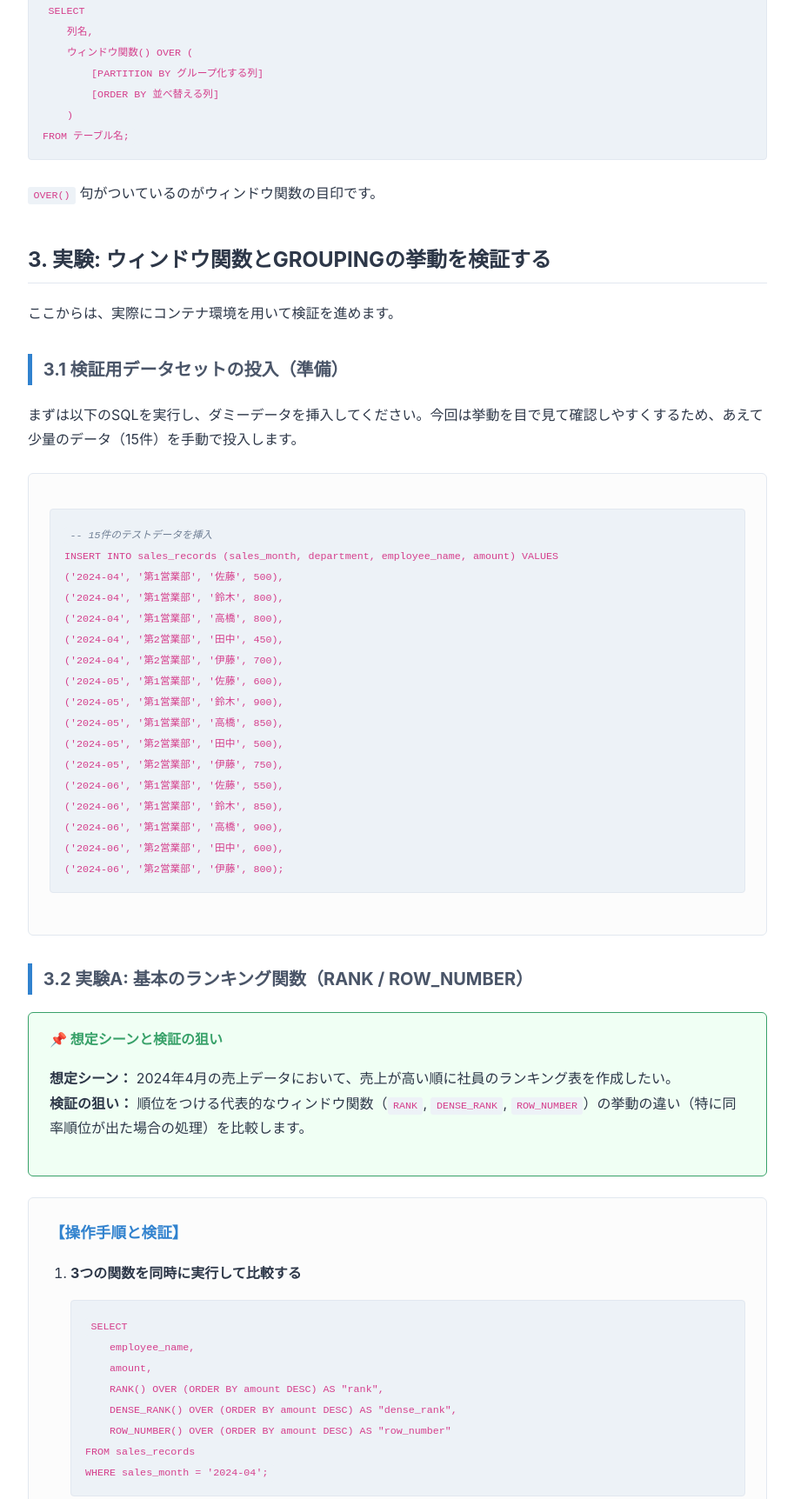
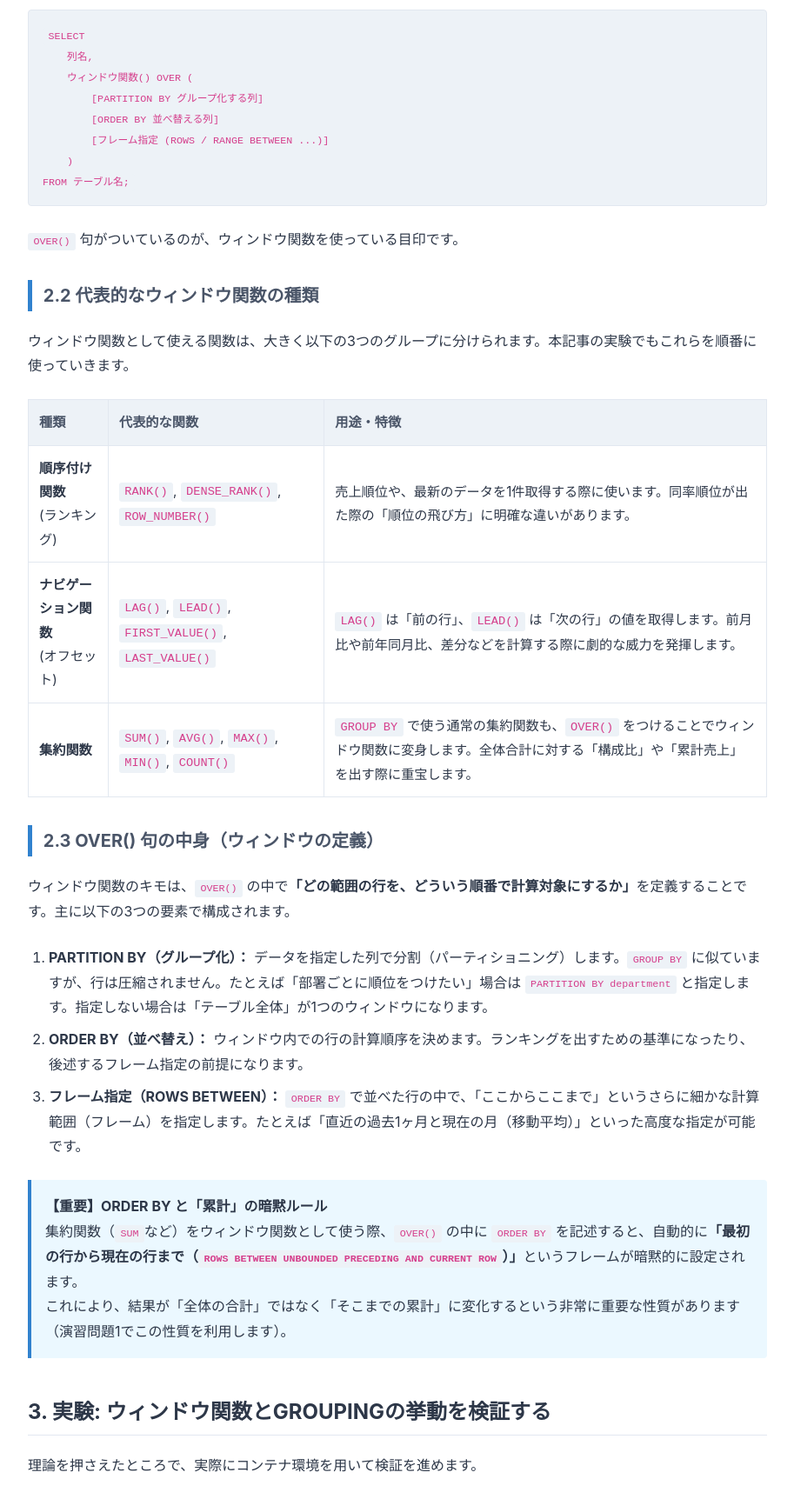
Before and after one commit to megumegu256/DB_technical_articles, a website: page technical_articles/html/ta_window_function.html in a window 1280 px wide. Shown: the part 2116-3840 px from the top of the page at 87% size, without its empty margins (183-1096 px from the left). Drawn offline with Linux system fonts and the light colour scheme.

Commit message:
update ta_window_function.html

```diff
--- a/technical_articles/html/ta_window_function.html
+++ b/technical_articles/html/ta_window_function.html
@@ -151,6 +151,15 @@
             margin-bottom: 1rem;
             font-size: 1.1rem;
         }
+        .terminal-img {
+            max-width: 100%;
+            height: auto;
+            border: 1px solid var(--border-color);
+            border-radius: 6px;
+            box-shadow: 0 2px 4px rgba(0,0,0,0.1);
+            margin: 1rem 0;
+            display: block;
+        }
         .footer {
             margin-top: 4rem;
             padding-top: 1rem;
@@ -210,30 +219,74 @@ CREATE TABLE sales_records (
     amount int NOT NULL             <span class="comment">-- 売上金額（万円）</span>
 );</code></pre>
 
-        <h2>2. ウィンドウ関数とは何か？（GROUP BYとの違い）</h2>
+        <h2>2. ウィンドウ関数とは何か？（詳細解説）</h2>
         <p>
-            ウィンドウ関数を理解する上で最も重要なのは、<strong>「GROUP BY（集約関数）」との違い</strong>です。
+            ウィンドウ関数を理解する上で最も重要なのは、<strong>通常の「GROUP BY（集約処理）」との違い</strong>です。
         </p>
         <ul>
-            <li><strong>GROUP BY:</strong> 複数の行を「1行に圧縮（集約）」してしまいます。個別のデータ（明細行）は失われます。</li>
+            <li><strong>GROUP BY:</strong> 複数の行を「1行に圧縮（集約）」してしまいます。部門の平均売上は出せますが、その部門に所属する「社員名」などの個別の明細データは表示できなくなります。</li>
             <li><strong>ウィンドウ関数:</strong> 行を圧縮せず、「元の行（明細）を残したまま、その横に集計結果や順位をくっつける」ことができます。</li>
         </ul>
         <p>
             この「計算の対象となる行のまとまり」のことを<strong>ウィンドウ（窓）</strong>と呼びます。
         </p>
 
-        <h3>基本構文</h3>
+        <h3>2.1 基本構文</h3>
 <pre><code>SELECT
     列名,
     ウィンドウ関数() OVER (
         [PARTITION BY グループ化する列]
         [ORDER BY 並べ替える列]
+        [フレーム指定 (ROWS / RANGE BETWEEN ...)]
     )
 FROM テーブル名;</code></pre>
-        <p><code>OVER()</code> 句がついているのがウィンドウ関数の目印です。</p>
+        <p><code>OVER()</code> 句がついているのが、ウィンドウ関数を使っている目印です。</p>
+
+        <h3>2.2 代表的なウィンドウ関数の種類</h3>
+        <p>ウィンドウ関数として使える関数は、大きく以下の3つのグループに分けられます。本記事の実験でもこれらを順番に使っていきます。</p>
+        <table>
+            <thead>
+                <tr>
+                    <th>種類</th>
+                    <th>代表的な関数</th>
+                    <th>用途・特徴</th>
+                </tr>
+            </thead>
+            <tbody>
+                <tr>
+                    <td><strong>順序付け関数</strong><br>(ランキング)</td>
+                    <td><code>RANK()</code>, <code>DENSE_RANK()</code>, <code>ROW_NUMBER()</code></td>
+                    <td>売上順位や、最新のデータを1件取得する際に使います。同率順位が出た際の「順位の飛び方」に明確な違いがあります。</td>
+                </tr>
+                <tr>
+                    <td><strong>ナビゲーション関数</strong><br>(オフセット)</td>
+                    <td><code>LAG()</code>, <code>LEAD()</code>, <code>FIRST_VALUE()</code>, <code>LAST_VALUE()</code></td>
+                    <td><code>LAG()</code> は「前の行」、<code>LEAD()</code> は「次の行」の値を取得します。前月比や前年同月比、差分などを計算する際に劇的な威力を発揮します。</td>
+                </tr>
+                <tr>
+                    <td><strong>集約関数</strong></td>
+                    <td><code>SUM()</code>, <code>AVG()</code>, <code>MAX()</code>, <code>MIN()</code>, <code>COUNT()</code></td>
+                    <td><code>GROUP BY</code> で使う通常の集約関数も、<code>OVER()</code> をつけることでウィンドウ関数に変身します。全体合計に対する「構成比」や「累計売上」を出す際に重宝します。</td>
+                </tr>
+            </tbody>
+        </table>
+
+        <h3>2.3 OVER() 句の中身（ウィンドウの定義）</h3>
+        <p>ウィンドウ関数のキモは、<code>OVER()</code> の中で<strong>「どの範囲の行を、どういう順番で計算対象にするか」</strong>を定義することです。主に以下の3つの要素で構成されます。</p>
+        <ol>
+            <li><strong>PARTITION BY（グループ化）：</strong> データを指定した列で分割（パーティショニング）します。<code>GROUP BY</code> に似ていますが、行は圧縮されません。たとえば「部署ごとに順位をつけたい」場合は <code>PARTITION BY department</code> と指定します。指定しない場合は「テーブル全体」が1つのウィンドウになります。</li>
+            <li><strong>ORDER BY（並べ替え）：</strong> ウィンドウ内での行の計算順序を決めます。ランキングを出すための基準になったり、後述するフレーム指定の前提になります。</li>
+            <li><strong>フレーム指定（ROWS BETWEEN）：</strong> <code>ORDER BY</code> で並べた行の中で、「ここからここまで」というさらに細かな計算範囲（フレーム）を指定します。たとえば「直近の過去1ヶ月と現在の月（移動平均）」といった高度な指定が可能です。</li>
+        </ol>
+
+        <div class="note">
+            <strong>【重要】ORDER BY と「累計」の暗黙ルール</strong><br>
+            集約関数（<code>SUM</code>など）をウィンドウ関数として使う際、<code>OVER()</code> の中に <code>ORDER BY</code> を記述すると、自動的に<strong>「最初の行から現在の行まで（<code>ROWS BETWEEN UNBOUNDED PRECEDING AND CURRENT ROW</code>）」</strong>というフレームが暗黙的に設定されます。<br>
+            これにより、結果が「全体の合計」ではなく「そこまでの累計」に変化するという非常に重要な性質があります（演習問題1でこの性質を利用します）。
+        </div>
 
         <h2>3. 実験: ウィンドウ関数とGROUPINGの挙動を検証する</h2>
-        <p>ここからは、実際にコンテナ環境を用いて検証を進めます。</p>
+        <p>理論を押さえたところで、実際にコンテナ環境を用いて検証を進めます。</p>
 
         <h3>3.1 検証用データセットの投入（準備）</h3>
         <p>まずは以下のSQLを実行し、ダミーデータを挿入してください。今回は挙動を目で見て確認しやすくするため、あえて少量のデータ（15件）を手動で投入します。</p>
```
